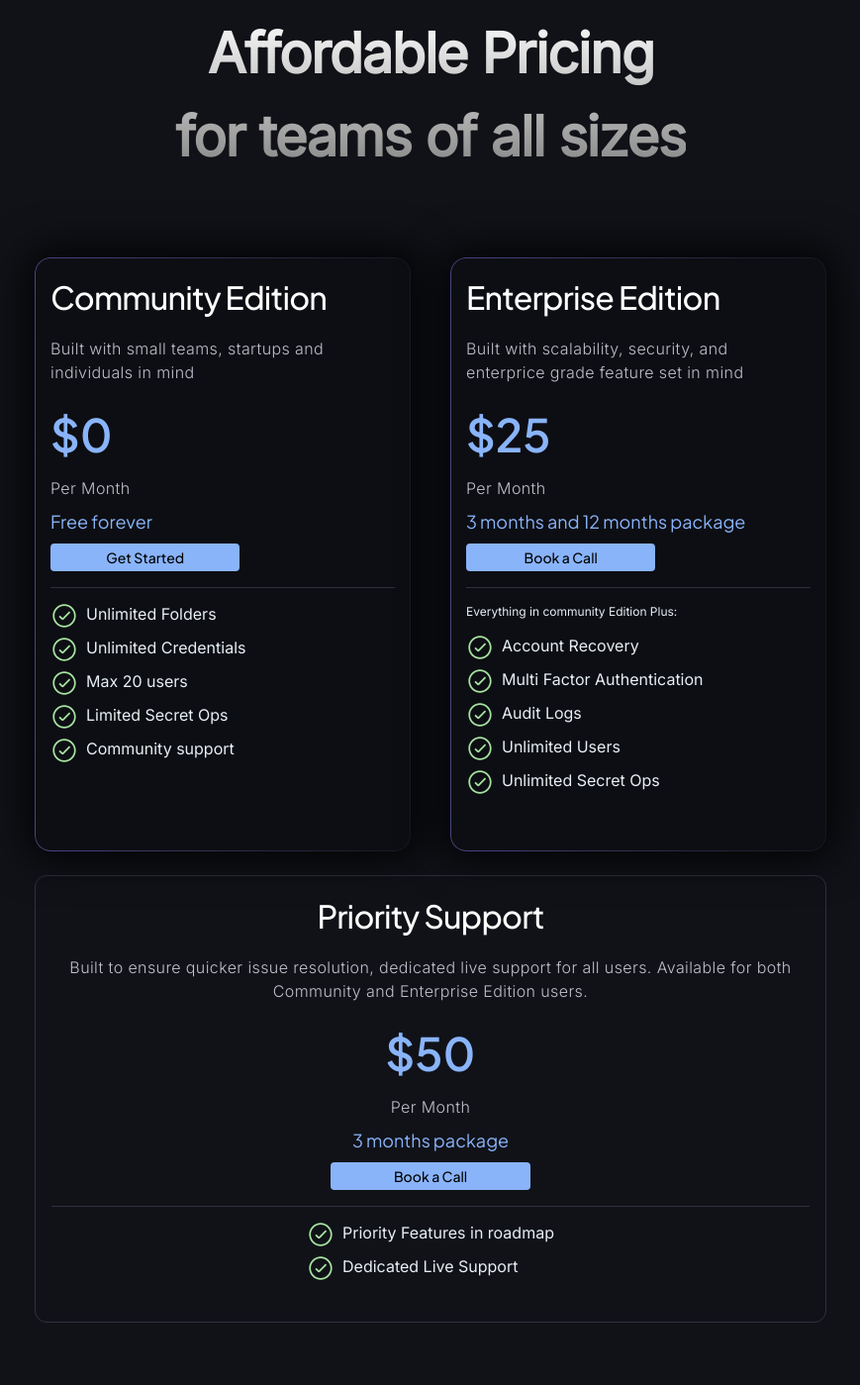
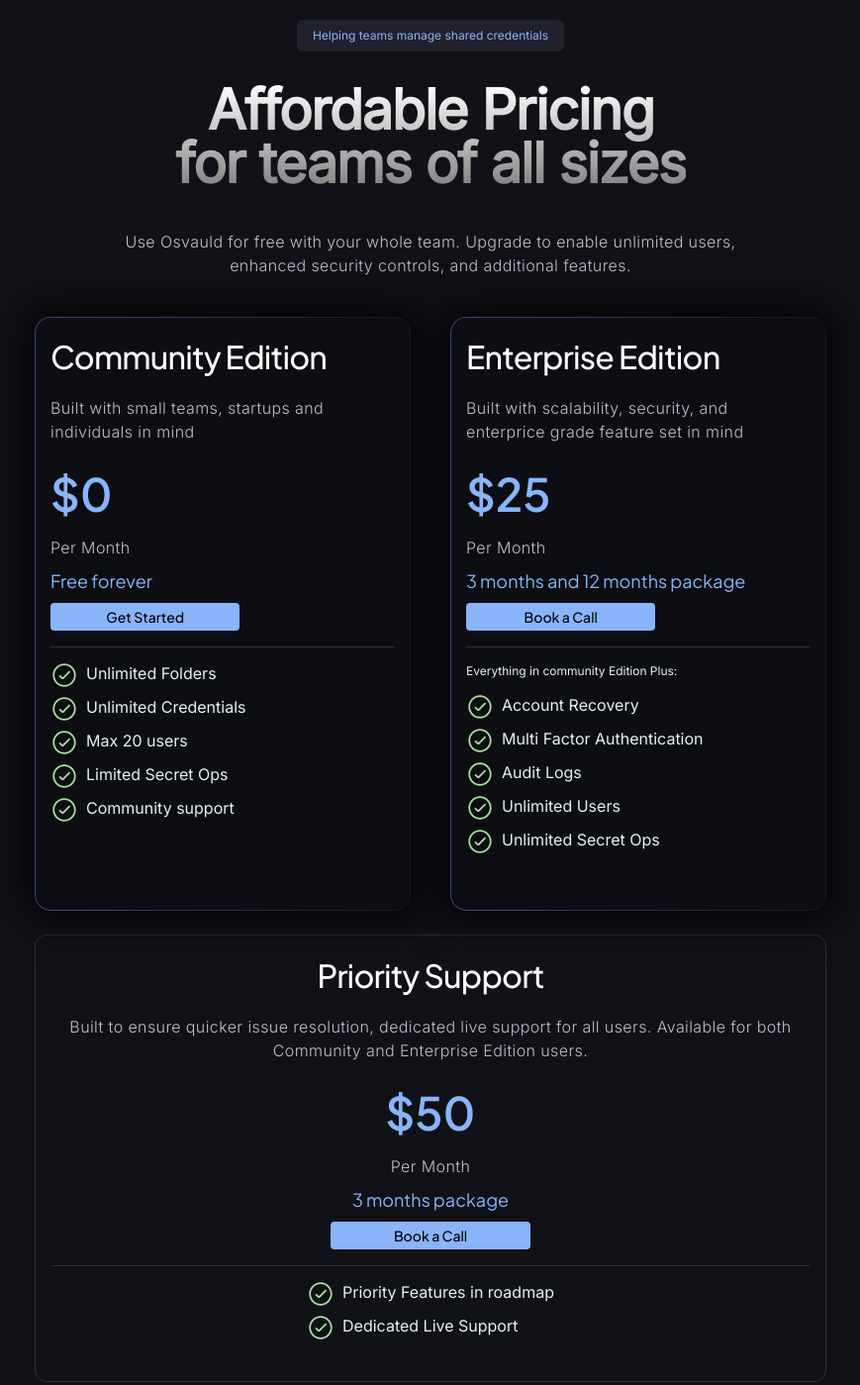
Before and after one commit to osvauld/landing, an Astro site: page /pricing in a window 1280 px wide. Shown: the part 100-1499 px from the top of the page at 99% size, without its empty margins (205-1074 px from the left). Built offline with nearby package versions, Linux system fonts and the light colour scheme; Astro itself is replaced by a stand-in of ours.

Commit message:
can be deployed

```diff
--- a/src/components/additional/PricingCompoent.jsx
+++ b/src/components/additional/PricingCompoent.jsx
@@ -10,9 +10,18 @@
       transition={{ duration: 0.2 }}
       className="w-full flex-grow flex flex-col items-center max-w-[1200px] mx-auto bg-faqDark px-4 pt-28 text-white"
     >
-      <span className="flex flex-col items-center mb-20 text-[40px] md:text-[48px] lg:text-[56px] font-semibold tracking-tight text-balance gradient-text-bottom ">
+      <span className="text-xs bg-labelBackground py-2 px-4 my-2 rounded-md text-blue1">
+        Helping teams manage shared credentials
+      </span>
+      <span className="flex flex-col items-center mb-10 mt-6 text-[40px] md:text-[48px] lg:text-[56px] font-semibold tracking-tight text-balance gradient-text-bottom leading-10 md:leading-[54px]">
         <h1 className="text-center lg:text-left ">Affordable Pricing</h1>
         <h1 className="text-center lg:text-left ">for teams of all sizes</h1>
+      </span>
+
+      <span className="pricing-content mb-10 text-left md:text-center">
+        Use Osvauld for free with your whole team. Upgrade to enable unlimited
+        users, <br className="hidden md:inline-block" />
+        enhanced security controls, and additional features.
       </span>
 
       <div className="cards grid grid-cols-1 md:grid-cols-2 md:grid-rows-2 gap-6 md:gap-x-10 w-full min-w-[300px] max-w-[331px] md:max-w-[800px] ">
@@ -31,9 +40,12 @@
             Free forever
           </span>
 
-          <button className="bg-blue1 md:text-sm text-lg font-medium text-black font-Jakartha rounded-[4px] py-2 my-2 md:py-1 md:max-w-[55%]">
+          <a
+            className="bg-blue1 md:text-sm text-lg font-medium text-black font-Jakartha rounded-[4px] py-2 my-2 md:py-1 md:max-w-[55%] cursor-pointer z-20 flex items-center justify-center"
+            href="https://docs.osvauld.com/installation/setting-up-osvauld/"
+          >
             Get Started
-          </button>
+          </a>
           <div className="border-b border-[#2F303E] my-2 "></div>
           <ul className="text-white3">
             <li className="flex mt-1.5">
@@ -73,9 +85,12 @@
             3 months and 12 months package
           </span>
 
-          <button className="bg-blue1 md:text-sm text-lg font-medium text-black font-Jakartha rounded-[4px] py-2 my-2 md:py-1 md:max-w-[55%]">
+          <a
+            className="bg-blue1 md:text-sm text-lg font-medium text-black font-Jakartha rounded-[4px] py-2 my-2 md:py-1 md:px-16 md:max-w-[55%] z-30 flex justify-center items-center whitespace-nowrap"
+            href="https://cal.com/abrahamgeorge/30min"
+          >
             Book a Call
-          </button>
+          </a>
           <div className="border-b border-[#2F303E] my-2 "></div>
           <span className="my-2 text-xs text-white3">
             Everything in community Edition Plus:
@@ -119,9 +134,12 @@
             3 months package
           </span>
 
-          <button className="bg-blue1 md:text-sm text-lg font-medium text-black font-Jakartha rounded-[4px] py-2 my-2 md:py-1 md:px-16 md:max-w-[55%]">
+          <a
+            className="bg-blue1 md:text-sm text-lg font-medium text-black font-Jakartha rounded-[4px] py-2 my-2 md:py-1 md:px-16 md:max-w-[55%] flex justify-center items-center whitespace-nowrap z-30"
+            href="https://cal.com/abrahamgeorge/30min"
+          >
             Book a Call
-          </button>
+          </a>
           <div className="border-b border-[#2F303E] my-2 md:w-full"></div>
           <ul className="text-white3">
             <li className="flex mt-1.5">
--- a/src/pages/pricing.astro
+++ b/src/pages/pricing.astro
@@ -6,6 +6,7 @@
 import { ScrollUpButton } from "../components/ScrollUpButton";
 import "../styles/Theme.css";
 import "../styles/Diagonals.css";
+import { UseOsvauld } from "../components/UseOsvauld";
 ---
 
 <Layout title="faq">
--- a/tailwind.config.cjs
+++ b/tailwind.config.cjs
@@ -34,6 +34,7 @@
         trialBorder: "#2F303E",
         trialField: "#191D22",
         trialFieldText: "#85889C",
+        labelBackground: "#20212B",
       },
       fontFamily: {
         Inter: "Inter",
```
